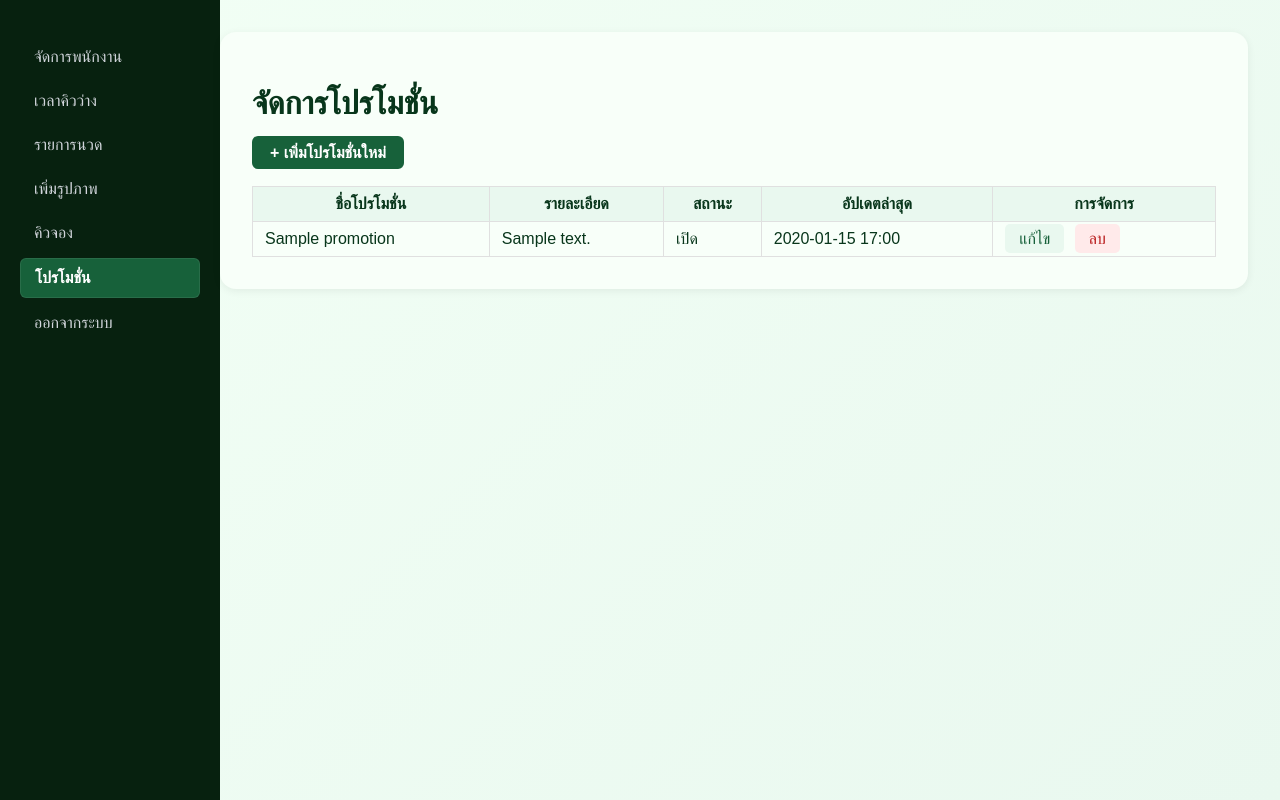
After one commit to Palmmy1718/DSSI-68, a Django app: page /promotions-admin/ in a window 1280 px wide. The commit adds this page. Run offline with Django 5.2, Linux system fonts and the light colour scheme; a user stored in the database is signed in; tables that the repository leaves empty hold one stand-in row (values such as "Sample post").

Commit message:
งาน11

```diff
--- a/main/static/css/price.css
+++ b/main/static/css/price.css
@@ -53,6 +53,8 @@ body {
   margin: 0;
   padding: 0;
 }
+
+
 
 .price-title {
   background: #ffe88a;
--- a/main/templates/Price.html
+++ b/main/templates/Price.html
@@ -25,6 +25,7 @@
         </ul>
       </div>
     </nav>
+
 
     <div class="price-title">
       {% trans "Heviz Massage Prices" %}
@@ -100,6 +101,7 @@
       </table>
     </div>
 
+
     <section class="address-box">
       <div class="address-container">
         <span class="map-icon"></span>
--- /dev/null
+++ b/main/templates/main/admin_base.html
@@ -0,0 +1,50 @@
+{% load static %}
+<!doctype html>
+<html lang="th">
+<head>
+  <meta charset="utf-8">
+  <title>{% block title %}แอดมินจัดการระบบ{% endblock %}</title>
+  <link rel="stylesheet" href="{% static 'css/admin.css' %}">
+  <style>
+    body { font-family: 'Kanit', sans-serif; margin: 0; background: linear-gradient(135deg, #f2fff5, #e9f8ef); color: #08361b; }
+    .shell { display: flex; min-height: 100vh; }
+    .side { width: 220px; background: #07210f; color: #fff; padding: 2rem 1rem; display: flex; flex-direction: column; }
+    .nav a { display: block; color: #d1d5db; padding: 10px 14px; text-decoration: none; border-radius: 6px; margin-bottom: 6px; transition: all 0.2s ease; }
+    .nav a.active, .nav a.selected { background: #17613a; color: #fff; }
+    .nav a:hover { background: #17613a; color: #fff; }
+    .main { flex: 1; padding: 2rem 2rem 2rem 0; }
+    .page { background: #f8fff9; border-radius: 16px; padding: 2rem; box-shadow: 0 2px 8px #0001; }
+    .btn-add-wrapper { margin-bottom: 1.5rem; }
+    .btn-add { background: #17613a; color: #fff; padding: 8px 18px; border-radius: 6px; text-decoration: none; font-weight: bold; }
+    .btn-add:hover { background: #0e3c22; }
+    .admin-table { width: 100%; border-collapse: collapse; margin-top: 1rem; }
+    .admin-table th, .admin-table td { border: 1px solid #e0e0e0; padding: 8px 12px; }
+    .admin-table th { background: #e9f8ef; }
+    .btn-edit, .btn-delete, .btn-save, .btn-cancel { margin-right: 6px; }
+    .btn-edit { background: #e9f8ef; color: #17613a; border: none; padding: 6px 14px; border-radius: 5px; text-decoration: none; }
+    .btn-delete { background: #ffeaea; color: #b91c1c; border: none; padding: 6px 14px; border-radius: 5px; text-decoration: none; }
+    .btn-save { background: #17613a; color: #fff; border: none; padding: 6px 18px; border-radius: 5px; }
+    .btn-cancel { background: #e9f8ef; color: #17613a; border: none; padding: 6px 18px; border-radius: 5px; text-decoration: none; }
+    .form-group { margin-bottom: 1.2rem; }
+    label { display: block; margin-bottom: 0.3rem; }
+  </style>
+</head>
+<body>
+  <div class="shell">
+    <aside class="side">
+      <nav class="nav">
+        <a href="{% url 'employee_list' %}" class="{% if 'employee' in request.path %}active{% endif %}">จัดการพนักงาน</a>
+        <a href="{% url 'employee_availability_list' %}" class="{% if 'availability' in request.path %}active{% endif %}">เวลาคิวว่าง</a>
+        <a href="{% url 'massage_admin' %}" class="{% if 'massage-admin' in request.path %}active{% endif %}">รายการนวด</a>
+        <a href="{% url 'gallery_crud' %}" class="{% if 'gallery' in request.path %}active{% endif %}">เพิ่มรูปภาพ</a>
+        <a href="{% url 'admin_bookings' %}" class="{% if 'bookings/admin' in request.path %}active{% endif %}">คิวจอง</a>
+        <a href="{% url 'admin_promotion_list' %}" class="{% if 'promotions-admin' in request.path %}active{% endif %}">โปรโมชั่น</a>
+        <a href="{% url 'logout' %}">ออกจากระบบ</a>
+      </nav>
+    </aside>
+    <main class="main">
+      {% block content %}{% endblock %}
+    </main>
+  </div>
+</body>
+</html>
--- /dev/null
+++ b/main/templates/main/admin_promotion_list.html
@@ -0,0 +1,36 @@
+{% extends 'main/admin_base.html' %}
+{% block content %}
+<div class="page">
+  <h1>จัดการโปรโมชั่น</h1>
+  <div class="btn-add-wrapper">
+    <a href="{% url 'admin_promotion_add' %}" class="btn-add">+ เพิ่มโปรโมชั่นใหม่</a>
+  </div>
+  <table class="admin-table">
+    <thead>
+      <tr>
+        <th>ชื่อโปรโมชั่น</th>
+        <th>รายละเอียด</th>
+        <th>สถานะ</th>
+        <th>อัปเดตล่าสุด</th>
+        <th>การจัดการ</th>
+      </tr>
+    </thead>
+    <tbody>
+      {% for promo in promotions %}
+      <tr>
+        <td>{{ promo.title }}</td>
+        <td>{{ promo.description|linebreaksbr }}</td>
+        <td>{{ promo.is_active|yesno:"เปิด,ปิด" }}</td>
+        <td>{{ promo.updated_at|date:'Y-m-d H:i' }}</td>
+        <td>
+          <a href="{% url 'admin_promotion_edit' promo.id %}" class="btn-edit">แก้ไข</a>
+          <a href="{% url 'admin_promotion_delete' promo.id %}" class="btn-delete" onclick="return confirm('ลบโปรโมชั่นนี้ถาวรหรือไม่?');">ลบ</a>
+        </td>
+      </tr>
+      {% empty %}
+      <tr><td colspan="5">ยังไม่มีโปรโมชั่น</td></tr>
+      {% endfor %}
+    </tbody>
+  </table>
+</div>
+{% endblock %}
--- a/main/templates/main/employee_list.html
+++ b/main/templates/main/employee_list.html
@@ -1,3 +1,4 @@
+{% extends 'main/admin_base.html' %}
 {% load static %}
 <!doctype html>
 <html lang="th">
--- a/main/templates/main/gallery_list.html
+++ b/main/templates/main/gallery_list.html
@@ -1,3 +1,4 @@
+{% extends 'main/admin_base.html' %}
 {% load static %}
 <!doctype html>
 <html lang="th">
@@ -122,6 +123,7 @@
     </style>
   </head>
 
+  {% block content %}
   <body>
     <div class="shell">
 
@@ -171,4 +173,5 @@
 
     </div>
   </body>
+  {% endblock %}
 </html>
--- a/main/urls.py
+++ b/main/urls.py
@@ -68,4 +68,10 @@ urlpatterns = [
     # ------------------ Public Booking ------------------
     path('booking-slots/<int:employee_id>/', views.booking_slots, name='booking_slots'),
     path('booking-form/', views.booking_form, name='booking_form'),
+
+    # ------------------ โปรโมชั่น (Admin) ------------------
+    path('promotions-admin/', views.admin_promotion_list, name='admin_promotion_list'),
+    path('promotions-admin/add/', views.admin_promotion_add, name='admin_promotion_add'),
+    path('promotions-admin/<int:pk>/edit/', views.admin_promotion_edit, name='admin_promotion_edit'),
+    path('promotions-admin/<int:pk>/delete/', views.admin_promotion_delete, name='admin_promotion_delete'),
 ]
--- a/main/views.py
+++ b/main/views.py
@@ -21,7 +21,7 @@ from django.views.decorators.http import require_POST
 from bs4 import BeautifulSoup
 
 
-from .forms import EmployeeForm
+from .forms import EmployeeForm, PromotionForm
 from .models import Employee, AppointmentSlot, Booking, Massage, GalleryImage, Promotion
 
 logger = logging.getLogger(__name__)
@@ -786,6 +786,45 @@ def gallery_delete(request, pk):
     return redirect('gallery_crud')
 
 
+# ---------------------- 13. PROMOTION MANAGEMENT (ADMIN) ----------------------
+
+@login_required
+def admin_promotion_list(request):
+    promotions = Promotion.objects.all().order_by('-updated_at')
+    return render(request, 'main/admin_promotion_list.html', {'promotions': promotions})
+
+@login_required
+def admin_promotion_add(request):
+    if request.method == 'POST':
+        form = PromotionForm(request.POST)
+        if form.is_valid():
+            form.save()
+            return redirect('admin_promotion_list')
+    else:
+        form = PromotionForm()
+    return render(request, 'main/admin_promotion_form.html', {'form': form, 'add_mode': True})
+
+@login_required
+def admin_promotion_edit(request, pk):
+    promo = get_object_or_404(Promotion, pk=pk)
+    if request.method == 'POST':
+        form = PromotionForm(request.POST, instance=promo)
+        if form.is_valid():
+            form.save()
+            return redirect('admin_promotion_list')
+    else:
+        form = PromotionForm(instance=promo)
+    return render(request, 'main/admin_promotion_form.html', {'form': form, 'edit_mode': True, 'promo': promo})
+
+@login_required
+def admin_promotion_delete(request, pk):
+    promo = get_object_or_404(Promotion, pk=pk)
+    if request.method == 'POST':
+        promo.delete()
+        return redirect('admin_promotion_list')
+    return render(request, 'main/admin_promotion_confirm_delete.html', {'promo': promo})
+
+
 
 
 @csrf_exempt
```
Also changed, not shown: main/forms.py (+6 -1 lines), main/templates/main/admin_promotion_confirm_delete.html (added, +10 -0 lines), main/templates/main/admin_promotion_form.html (added, +23 -0 lines), main/templates/main/massage_admin.html (+6 -2 lines), 1 other file.
